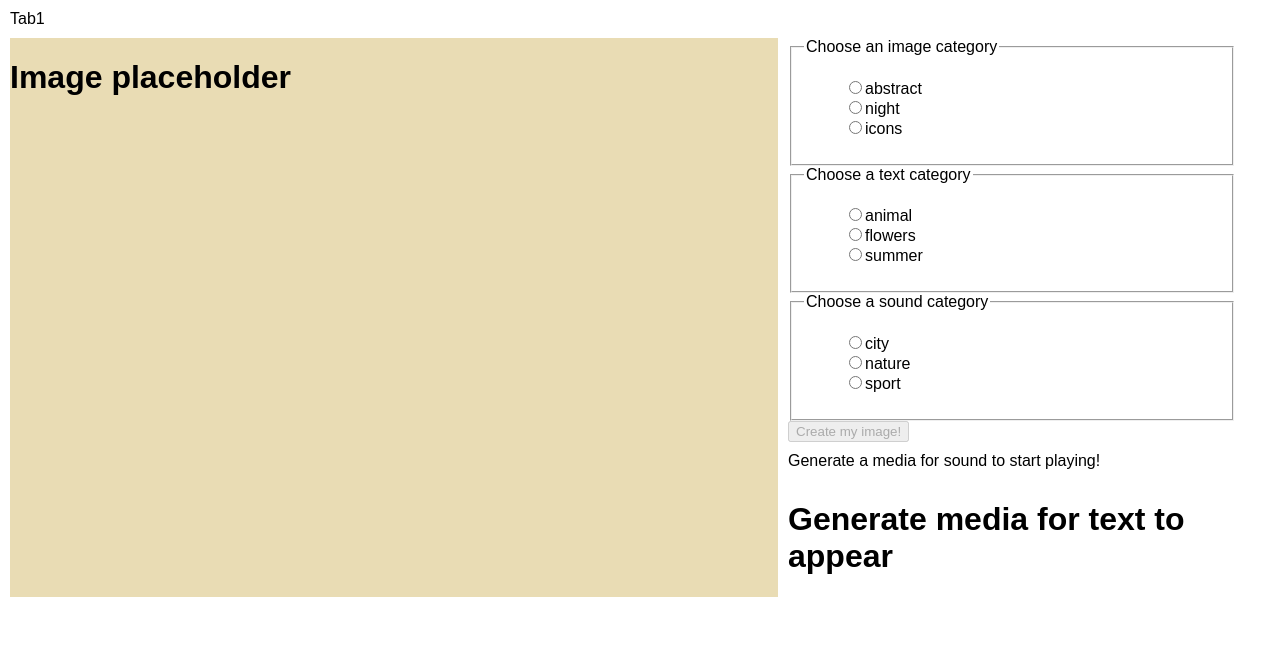
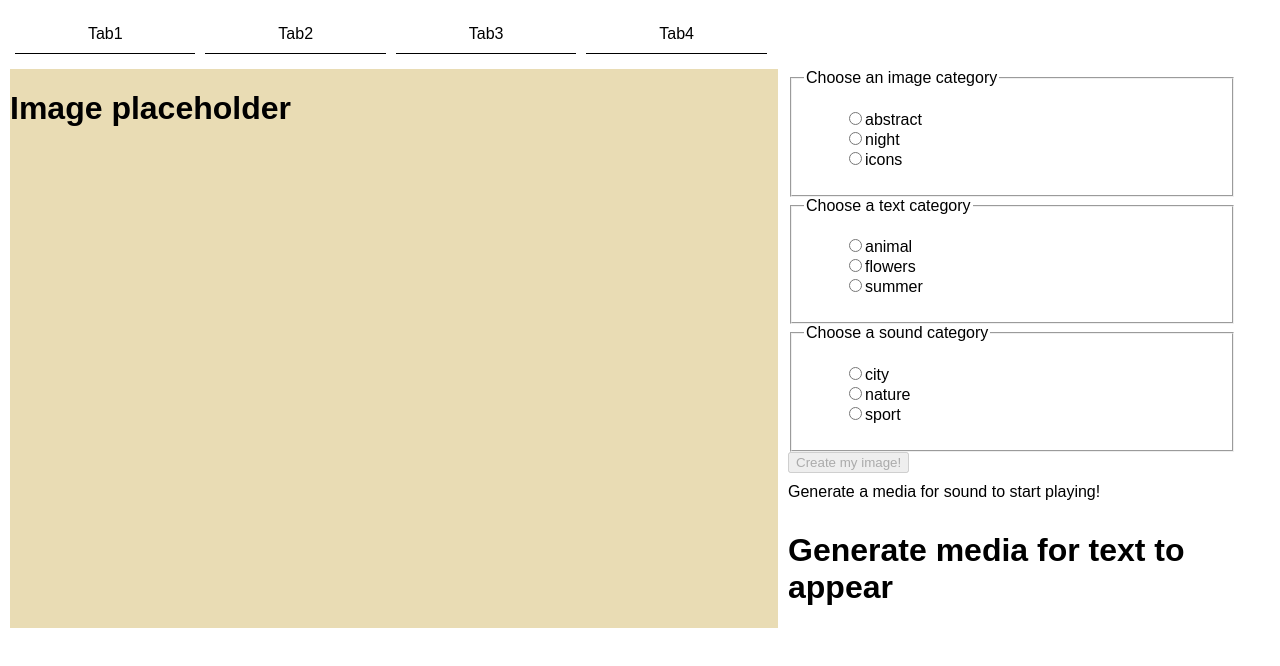
Before and after one commit to IT2810/it2810-webutvikling-h18-prosjekt-2-gruppe--51, a React (Create React App) app in the folder proj2/: page / in a window 1280 px wide. Shown: the top 666 px of the page. Built offline with nearby package versions, Linux system fonts and the light colour scheme.

Commit message:
Design av Tabs trolig ferdig

```diff
--- a/proj2/src/App.css
+++ b/proj2/src/App.css
@@ -67,3 +67,29 @@
 .AudioArea {
   grid-area: audio;
 }
+
+.t1, .t2, .t3, .t4 {
+  width: 100px;
+  padding: 10px 30px 10px 30px;
+  text-align: center;
+  margin: 5px;
+  float: left;
+  width: 23.5%;
+  border-bottom: 1px solid black;
+}
+
+.t1:hover, .t2:hover, .t3:hover, .t4:hover {
+  background: #BDC2C9;
+  font-weight: bold;
+  border-radius: 1px;
+}
+
+clearfix::after {
+    content: "";
+    clear: both;
+    display: table;
+}
+
+* {
+    box-sizing: border-box;
+}
--- a/proj2/src/App.js
+++ b/proj2/src/App.js
@@ -55,8 +55,19 @@ class App extends Component {
         <div className="AudioArea">
           {this.state.audio}
         </div>
+        <div class="clearfix">
         <div className="TabRow">
           <div className="t1">Tab1</div>
+        </div>
+        <div className="TabRow">
+          <div className="t2">Tab2</div>
+        </div>
+        <div className="TabRow">
+          <div className="t3">Tab3</div>
+        </div>
+        <div className="TabRow">
+          <div className="t4">Tab4</div>
+        </div>
         </div>
         <div className="ToolPanel">
           <SelectorPanel groups={[{
```
